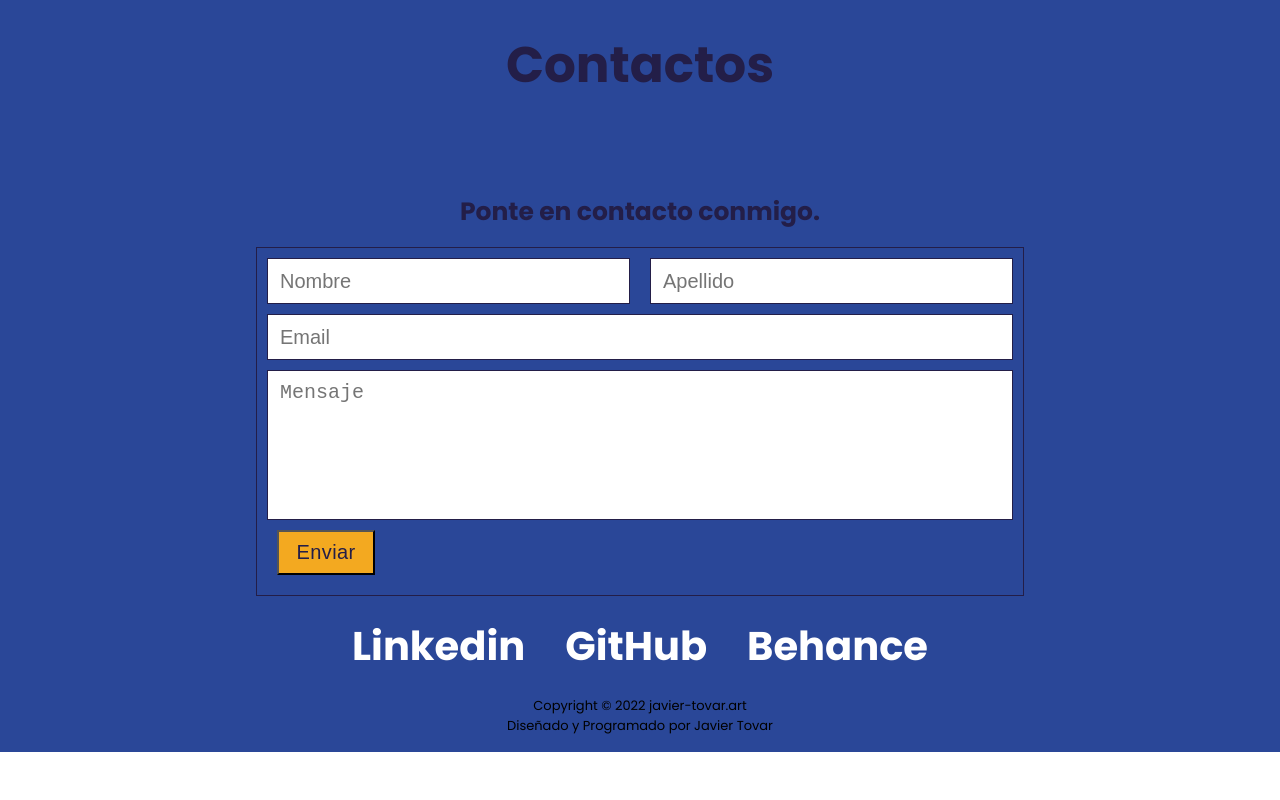
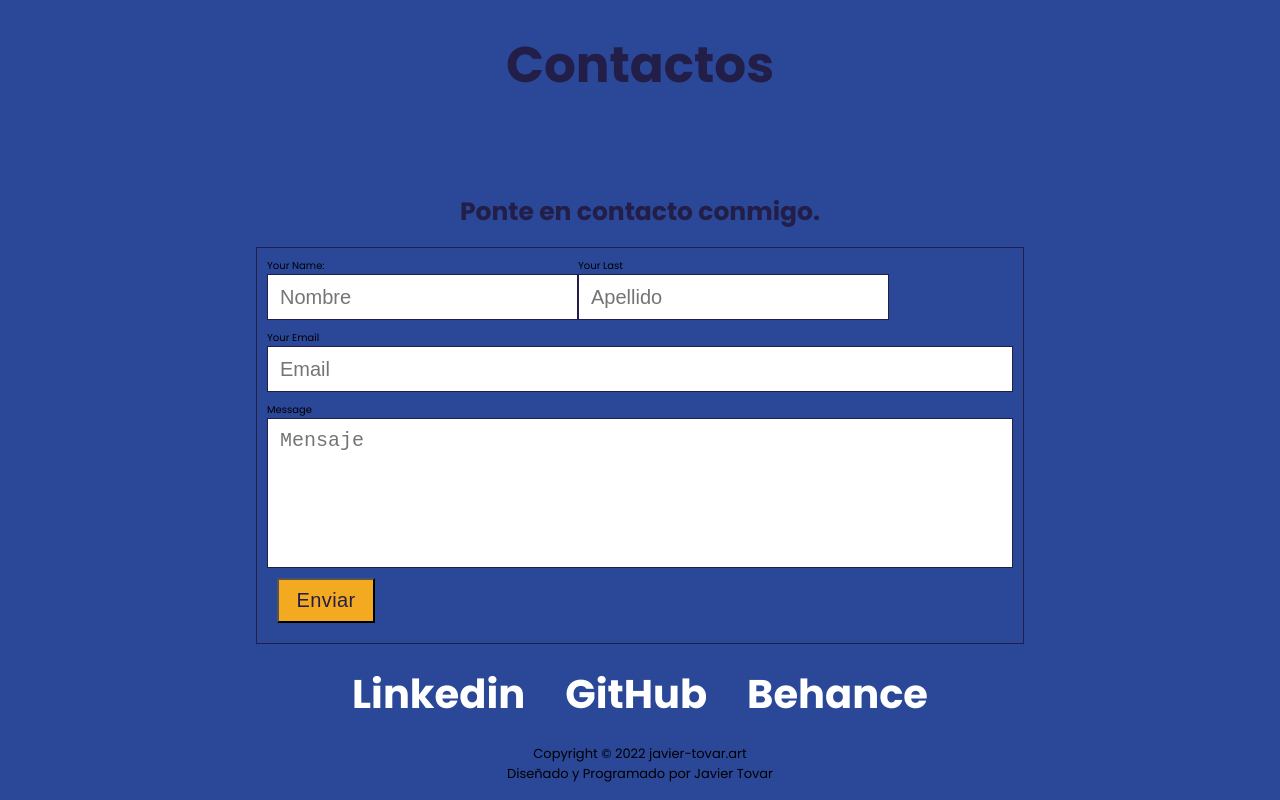
Before and after one commit to 017javier/portafolio-javier, a website: page index.html in a window 1280 px wide. Shown: the part 4982-5782 px from the top of the page. Before the commit the page ends 5734 px from the top, so only its background shows below. Drawn offline with nearby package versions, Linux system fonts and the light colour scheme.

Commit message:
formulario2

```diff
--- a/index.html
+++ b/index.html
@@ -296,15 +296,15 @@
 
                 <form  name="contact" method="POST" data-netlify="true">
                     <div class="footer__grupo footer__row">
-                        <input type="text" placeholder="Nombre" class="footer__control">
-                        <input type="text" placeholder="Apellido" class="footer__control">
+                        <label>Your Name:<input type="text" placeholder="Nombre" class="footer__control"></label>
+                        <label>Your Last<input type="text" placeholder="Apellido" class="footer__control"></label>
                     </div>
 
                     <div class="footer__grupo">
-                        <input type="email" placeholder="Email" class="footer__control">
+                        <label>Your Email<input type="email" placeholder="Email" class="footer__control"></label>
 
                     </div>
-                    <textarea name="" placeholder="Mensaje" class="footer__control" id="" cols="30" rows="10"></textarea>
+                    <label>Message<textarea name="" placeholder="Mensaje" class="footer__control" id="" cols="30" rows="10"></textarea></label>
                     <input type="submit" value="Enviar" class="btn">
                 </form>
             </div>
```
